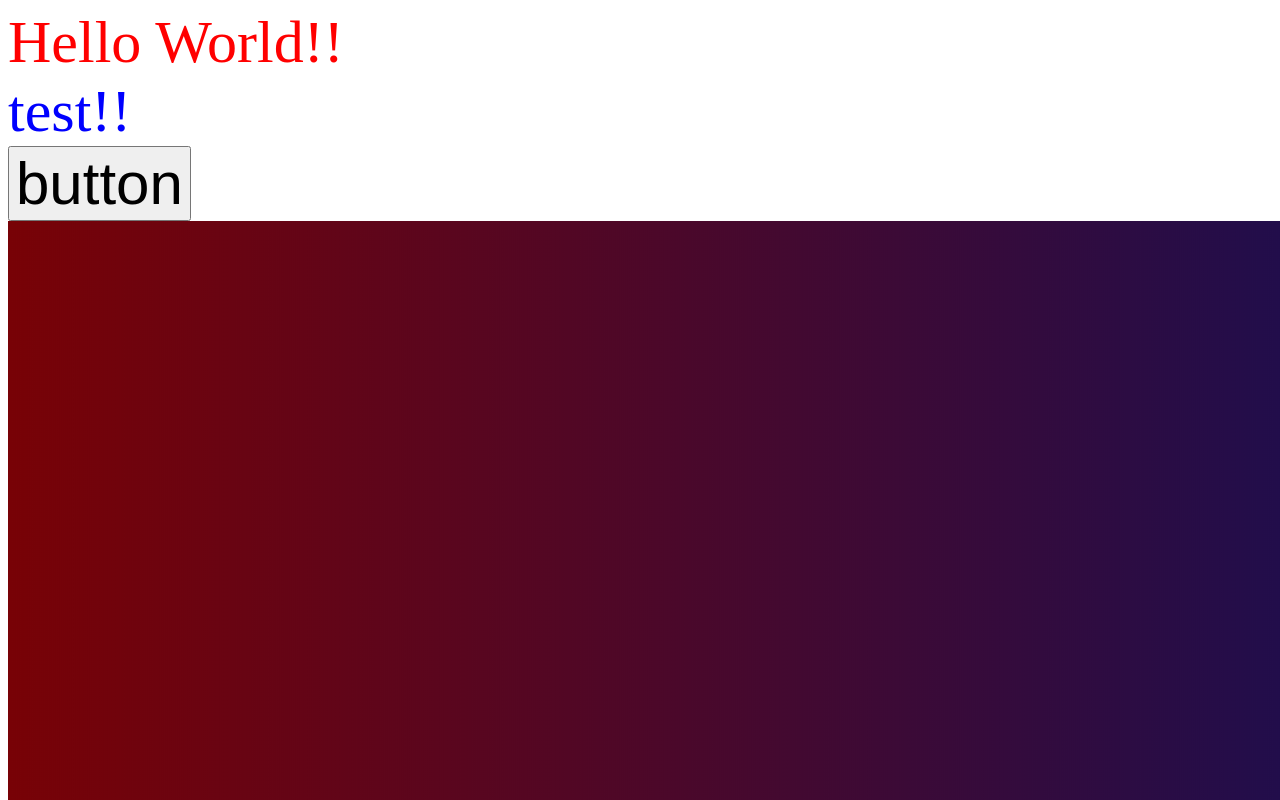
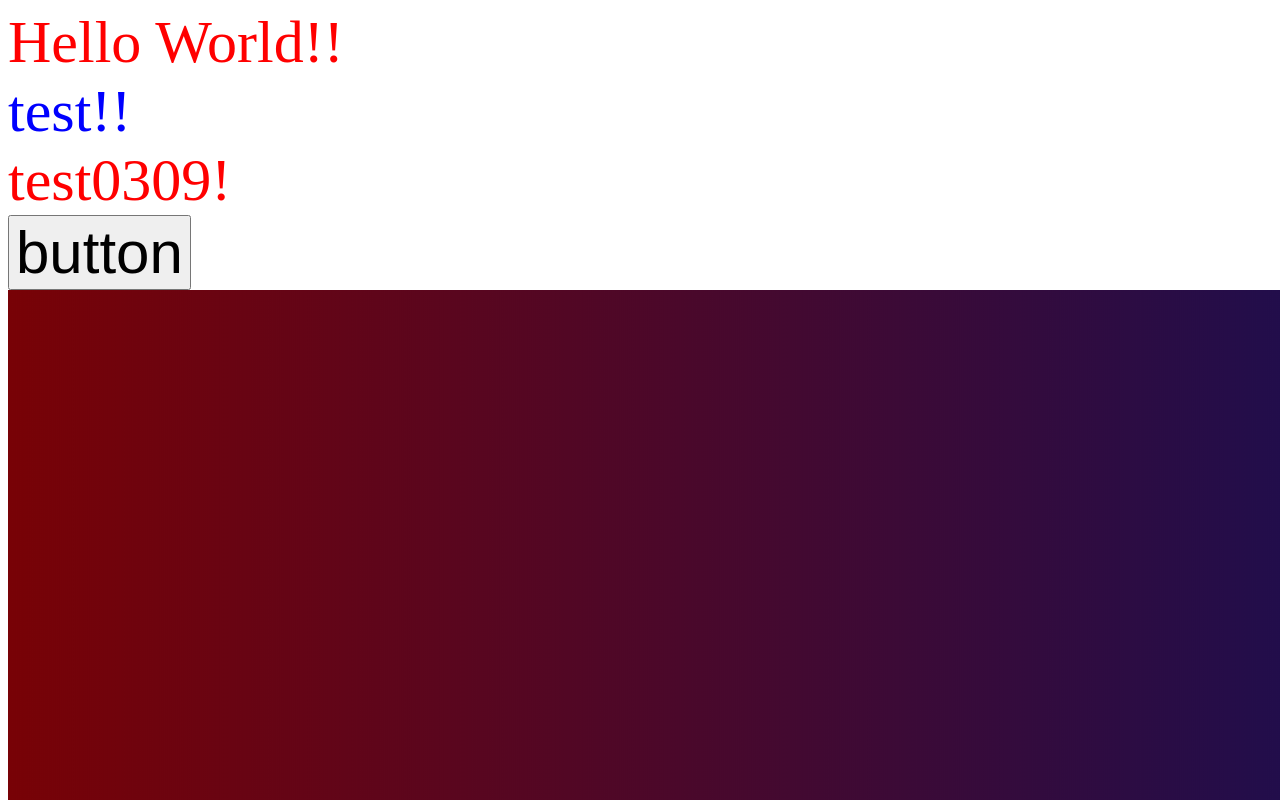
Before and after one commit to gittakki/test_page, a plain HTML site: page index.html in a window 1280 px wide. Shown: the top 800 px of the page. Drawn offline with Linux system fonts and the light colour scheme.

Commit message:
add 20200309

```diff
--- a/index.html
+++ b/index.html
@@ -9,6 +9,7 @@
 <body>
     <div id="foo">Hello World!!</div>
     <div id="bar">test!!</div>
+    <div id="foo">test0309!</div>
     <button id="baz">button</button>
     <img src="color.jpg" />
 
```
